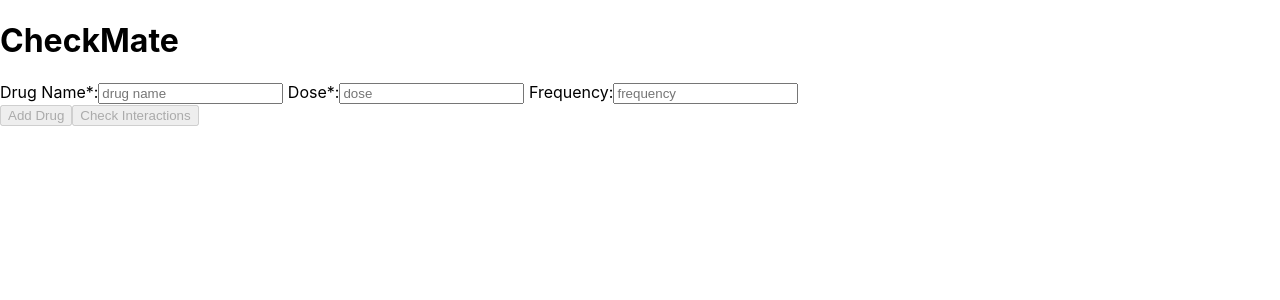
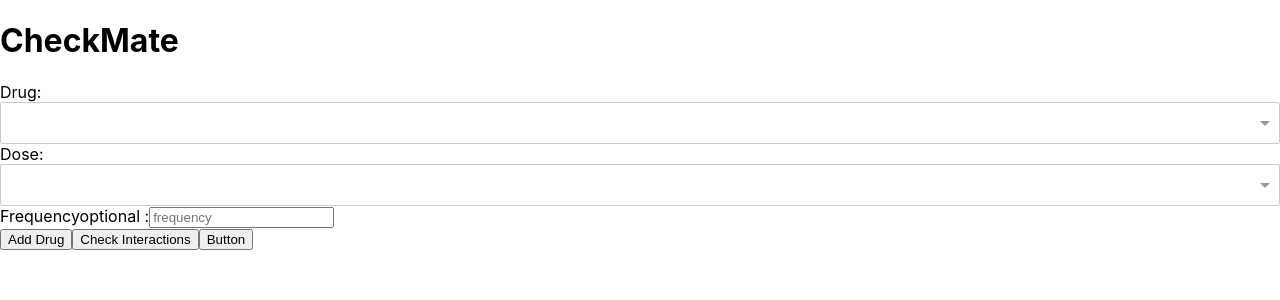
Before and after one commit to abbychoii/checkmate, a React (Create React App) app in the folder checkmate-frontend/: page / in a window 1280 px wide. Shown: the top 300 px of the page. Built offline with nearby package versions, Linux system fonts and the light colour scheme.

Commit message:
updated the dropdown to disable viewing options when not the current drug being edited, able to be styled now

```diff
--- a/checkmate-frontend/src/App.js
+++ b/checkmate-frontend/src/App.js
@@ -58,19 +58,10 @@ function App() {
   };
 
   return (
-    <div className="App">
-      <header>
-        <h1>CheckMate</h1>
-      </header>
+    <div>
+      <h1 className="">CheckMate</h1>
       <AddDrugForm getInteractions={getInteractions}></AddDrugForm>
-      <Interactions
-        currentData={currentData}
-        // drugs={currentData["drugs"]}
-        // doses={currentData["doses"]}
-        // frequencies={currentData["frequencies"]}
-        // rxCUIs={currentData["rxCUIs"]}
-        // interactions={currentData["interactions"]}
-      ></Interactions>
+      <Interactions currentData={currentData}></Interactions>
     </div>
   );
 }
--- a/checkmate-frontend/src/components/AddDrugForm.js
+++ b/checkmate-frontend/src/components/AddDrugForm.js
@@ -1,6 +1,7 @@
 import React from "react";
 import { useState } from "react";
 import axios from "axios";
+import SearchableDropdown from "./SearchableDropdown";
 
 const AddDrugForm = ({ getInteractions }) => {
   const [formData, setFormData] = useState([
@@ -11,6 +12,7 @@ const AddDrugForm = ({ getInteractions }) => {
       rxCUI: "",
     },
   ]);
+  // const [value, setValue] = useState("Type or Select option...");
   const [drugSuggestions, setDrugSuggestions] = useState({
     drugNames: [""],
     doses: [""],
@@ -60,8 +62,6 @@ const AddDrugForm = ({ getInteractions }) => {
     } catch (error) {
       console.log(error);
     }
-    // console.log(suggestionsNameData);
-    // setDrugSuggestions({ ...drugSuggestions, drugName: suggestionsNameData });
   };
 
   const findRxCUI = (i) => {
@@ -77,11 +77,8 @@ const AddDrugForm = ({ getInteractions }) => {
   };
 
   const addFormFields = () => {
-    // const i = formData.length - 1;
-    // if (
-    //   drugSuggestions.drugNames.includes(formData[i].drug) &&
-    //   drugSuggestions.doses.includes(formData[i].dose)
-    // ) {
+    const index = formData.length - 1;
+    if (formData[index].dose && formData[index].drug) {
       setFormData([...formData, { drug: "", dose: "", frequency: "" }]);
       setDrugSuggestions({
         drugNames: [""],
@@ -89,6 +86,9 @@ const AddDrugForm = ({ getInteractions }) => {
         rxCUIs: [""],
         only: false,
       });
+    } else {
+      alert("Drug Name and Dose are Required");
+    }
   };
 
   const removeFormData = (i) => {
@@ -99,6 +99,14 @@ const AddDrugForm = ({ getInteractions }) => {
 
   const handleSubmit = (e) => {
     e.preventDefault();
+    if (formData.length < 2) {
+      alert("More than 1 Drug is Necessary to Check Interactions");
+    } else if (
+      !formData[formData.length - 1].drug ||
+      !formData[formData.length - 1].dose
+    ) {
+      alert("Drug Name and Dose are Required to Check Interactions");
+    } else {
       const newFormData = [];
       for (let idx in formData) {
         const drugName = formData[idx]["drug"].split(" (")[0].toLowerCase();
@@ -121,108 +129,81 @@ const AddDrugForm = ({ getInteractions }) => {
         rxCUIs: [""],
         only: false,
       });
+    }
   };
 
-  // const disableDose = (index) => {
-  //   if (
-  //     drugSuggestions.drugNames.includes(formData[index].drug) &&
-  //     formData[index].drug
-  //   ) {
-  //     return false;
-  //   } else {
-  //     return true;
-  //   }
-  // };
+  const handleDropdownChange = async (i, e, type) => {
+    const response = await handleDropdown(i, e, type);
+    try {
+      getSuggestions(i, e);
+    } catch (error) {
+      console.log(error);
+    }
+  };
 
-  // const disableSubmit = () => {
-  //   const i = formData.length - 1;
-  //   if (
-  //     drugSuggestions.drugNames.includes(formData[i].drug) &&
-  //     drugSuggestions.doses.includes(formData[i].dose) &&
-  //     formData.length > 1
-  //     // formData[i].drug &&
-  //     // formData[i].dose
-  //   ) {
-  //     return false;
-  //   }
-  //   return true;
-  // };
+  const handleDropdown = (i, e, type) => {
+    const newFormData = [...formData];
+    console.log(type);
+    if (type === "drug") {
+      newFormData[i]["dose"] = "";
+    }
+    newFormData[i][type] = e.target.value;
+    setFormData(newFormData);
+
+    return e;
+  };
 
   return (
     <form>
       {formData.map((element, index) => {
         return (
-          <div className="inline-form" key={index}>
-            <label htmlFor="drug"> Drug Name*:</label>
-            <input
-              type="search"
-              list="drug-name-suggestions"
+          <div className="" key={index}>
+            <div className="">
+              <label htmlFor="drug">Drug: </label>
+              <SearchableDropdown
+                options={drugSuggestions.drugNames}
+                idx={index}
                 id="drug"
                 name="drug"
-              value={element.drug || ""}
-              placeholder="drug name"
-              onChange={(e) =>
-                handleChange(index, e).then(getSuggestions(index, e))
-              }
-              required={true}
-              disabled={index === formData.length - 1 ? false : true}
-            />
-            <datalist id="drug-name-suggestions">
-              {drugSuggestions.drugNames.map((suggestion, idx) => {
-                return <option key={idx} value={suggestion}></option>;
-              })}
-            </datalist>
-            <label htmlFor="dose"> Dose*:</label>
-            <input
-              type="search"
-              list="dose-suggestions"
+                selectedVal={element.drug}
+                length={formData.length}
+                onDropdownChange={(e) => handleDropdownChange(index, e, "drug")}
+              ></SearchableDropdown>
+            </div>
+            <div className="">
+              <label htmlFor="dose">Dose: </label>
+              <SearchableDropdown
+                options={drugSuggestions.doses}
+                idx={index}
+                length={formData.length}
                 id="dose"
                 name="dose"
-              value={element.dose || ""}
-              placeholder="dose"
-              onChange={(e) => handleChange(index, e).then(findRxCUI(index))}
-              required={true}
-              disabled={index === formData.length - 1 ? false : true}
-            />
-            <datalist id="dose-suggestions">
-              {drugSuggestions.doses.map((suggestion, idx) => {
-                return (
-                  <option key={idx} value={suggestion}>
-                    {suggestion}
-                  </option>
-                );
-              })}
-            </datalist>
-            {/* <label htmlFor="dose">Dose*:</label>
-            <select
-              name="dose"
-              onChange={(e) => handleChange(index, e).then(findRxCUI(index))}
-              required={true}
-              // disabled={disableDose(index)}
-              placeholder="dose"
-            >
-              {drugSuggestions.doses.map((suggestion, idx) => {
-                return (
-                  <option key={idx} value={suggestion}>
-                    {suggestion}
-                  </option>
-                );
-              })}
-            </select> */}
-            <label htmlFor="freq"> Frequency:</label>
+                selectedVal={element.dose}
+                onDropdownChange={(e) =>
+                  handleDropdownChange(index, e, "dose").then(findRxCUI(index))
+                }
+              ></SearchableDropdown>
+            </div>
+            <div className="">
+              <label htmlFor="freq" className="">
+                Frequency
+                {<span className="">optional</span>} :
+              </label>
               <input
+                className=""
                 type="text"
                 id="freq"
                 name="frequency"
                 value={element.frequency || ""}
                 placeholder="frequency"
                 onChange={(e) => handleChange(index, e)}
-              disabled={index === formData.length - 1 ? false : true}
+                // disabled={index === formData.length - 1 ? false : true}
               />
+            </div>
             {index || formData.length > 1 ? (
               <button
                 type="button"
-                className="button remove"
+                className=""
                 onClick={() => removeFormData(index)}
               >
                 X
@@ -231,28 +212,32 @@ const AddDrugForm = ({ getInteractions }) => {
           </div>
         );
       })}
+
       <button
+        className=""
         type="button"
         onClick={() => addFormFields()}
-        disabled={
-          formData[formData.length - 1]["drug"] &&
-          formData[formData.length - 1]["dose"]
-            ? false
-            : true
-        }
+        // disabled={
+        //   formData[formData.length - 1]["drug"] &&
+        //   formData[formData.length - 1]["dose"]
+        //     ? false
+        //     : true
+        // }
       >
         Add Drug
       </button>
       <input
+        className=""
         type="submit"
         value="Check Interactions"
         onClick={handleSubmit}
-        disabled={
-          formData.length < 2 ||
-          !formData[formData.length - 1].drug ||
-          !formData[formData.length - 1].dose
-        }
+        // disabled={
+        //   formData.length < 2 ||
+        //   !formData[formData.length - 1].drug ||
+        //   !formData[formData.length - 1].dose
+        // }
       />
+      <button className="">Button</button>
     </form>
   );
 };
--- /dev/null
+++ b/checkmate-frontend/src/components/SearchableDropdown.js
@@ -0,0 +1,77 @@
+import { useEffect, useRef, useState } from "react";
+import "./styles.css";
+
+const SearchableDropdown = ({
+  options,
+  idx,
+  name,
+  selectedVal,
+  onDropdownChange,
+  length,
+}) => {
+  const [isOpen, setIsOpen] = useState(false);
+
+  const inputRef = useRef(null);
+
+  useEffect(() => {
+    document.addEventListener("click", toggle);
+    return () => document.removeEventListener("click", toggle);
+  }, []);
+
+  const selectOption = (option) => {
+    onDropdownChange({ target: { value: option } }, name);
+    setIsOpen((isOpen) => !isOpen);
+  };
+
+  function toggle(e) {
+    setIsOpen(e && e.target === inputRef.current);
+  }
+
+  const getDisplayValue = () => {
+    return selectedVal;
+  };
+
+  return (
+    <div className="dropdown">
+      <div className="control">
+        <div className="selected-value">
+          <input
+            ref={inputRef}
+            type="text"
+            value={getDisplayValue()}
+            name="searchTerm"
+            disabled={idx === length - 1 ? false : true}
+            onChange={(e) => {
+              console.log(e);
+              console.log(e.target.value);
+              onDropdownChange(e);
+            }}
+            onClick={toggle}
+          />
+        </div>
+        <div className={`arrow ${isOpen ? "open" : ""}`}></div>
+      </div>
+      <div className={`options ${isOpen ? "open" : ""}`}>
+        {idx === length - 1
+          ? options.map((option, index) => {
+              return (
+                <div
+                  onClick={() => {
+                    selectOption(option);
+                  }}
+                  className={`option ${
+                    option === selectedVal ? "selected" : ""
+                  }`}
+                  key={`${name}-${index}`}
+                >
+                  {option}
+                </div>
+              );
+            })
+          : null}
+      </div>
+    </div>
+  );
+};
+
+export default SearchableDropdown;
--- /dev/null
+++ b/checkmate-frontend/src/components/styles.css
@@ -0,0 +1,74 @@
+
+
+.dropdown {
+position: relative;
+color: #333;
+cursor: default;
+}
+
+.dropdown .arrow {
+border-color: #999 transparent transparent;
+border-style: solid;
+border-width: 5px 5px 0;
+content: " ";
+display: block;
+height: 0;
+margin-top: 0.3rem;
+position: absolute;
+right: 10px;
+top: 14px;
+width: 0;
+}
+
+.dropdown .arrow.open {
+border-color: transparent transparent #999;
+border-width: 0 5px 5px;
+}
+
+.dropdown .selected-value input {
+line-height: 1.5;
+font-size: 1rem;
+background-color: #fff;
+border: 1px solid #ccc;
+border-radius: 2px;
+box-sizing: border-box;
+cursor: default;
+outline: none;
+padding: 8px 52px 8px 10px;
+transition: all 200ms ease;
+width: 100%;
+}
+
+.dropdown .options {
+display: none;
+background-color: #fff;
+border: 1px solid #ccc;
+box-shadow: 0 1px 0 rgba(0, 0, 0, 0.06);
+box-sizing: border-box;
+margin-top: -1px;
+max-height: 200px;
+overflow-y: auto;
+position: absolute;
+top: 100%;
+width: 100%;
+z-index: 1000;
+-webkit-overflow-scrolling: touch;
+}
+
+.dropdown .options.open {
+display: block;
+}
+
+.dropdown .option {
+box-sizing: border-box;
+color: rgba(51, 51, 51, 0.8);
+cursor: pointer;
+display: block;
+padding: 8px 10px;
+}
+
+.dropdown .option.selected,
+.dropdown .option:hover {
+background-color: #f2f9fc;
+color: #333;
+}
```
Lines whose indentation alone changed are shown as unchanged.
